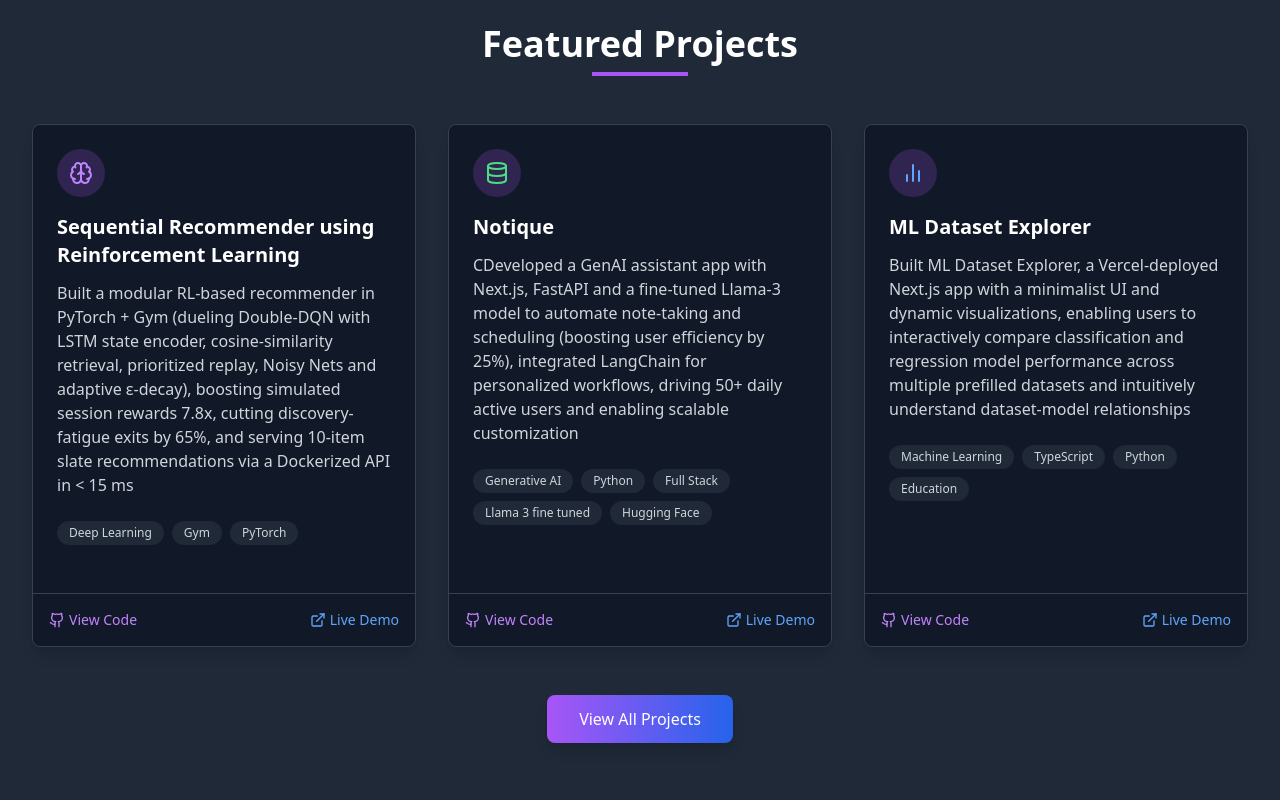
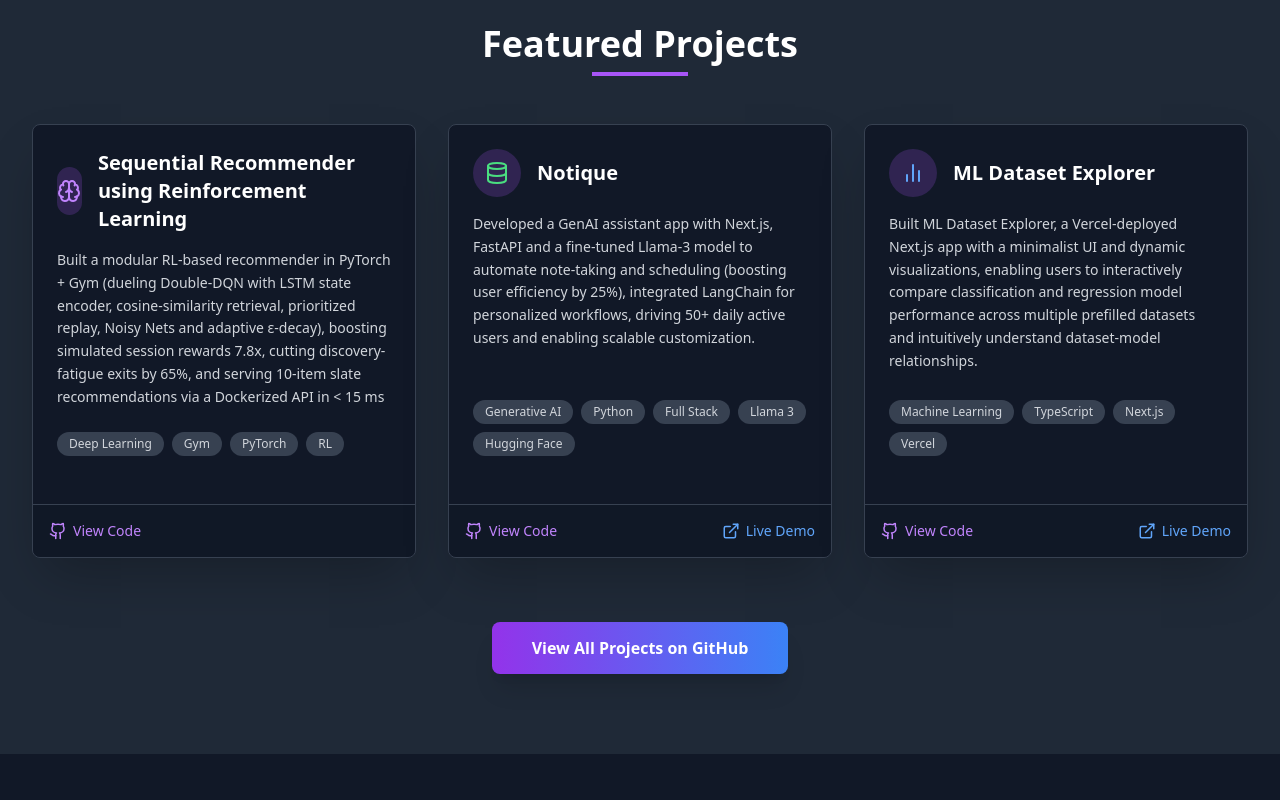
Before and after one commit to naitik2314/Portfolio-website, a React (Vite) app: page / in a window 1280 px wide. Shown: the part 2900-3700 px from the top of the page. Built offline with nearby package versions, Linux system fonts and the light colour scheme.

Commit message:
Update Projects.tsx

```diff
--- a/src/components/Projects.tsx
+++ b/src/components/Projects.tsx
@@ -8,45 +8,48 @@ import {
   DatabaseIcon,
 } from 'lucide-react'
 
+// Project data - ensure demoUrl is only present for projects that have a live demo
 const projects = [
   {
     title: 'Sequential Recommender using Reinforcement Learning',
     description:
       'Built a modular RL-based recommender in PyTorch + Gym (dueling Double-DQN with LSTM state encoder, cosine-similarity retrieval, prioritized replay, Noisy Nets and adaptive ε-decay), boosting simulated session rewards 7.8x, cutting discovery-fatigue exits by 65%, and serving 10-item slate recommendations via a Dockerized API in < 15 ms',
-    tags: ['Deep Learning', 'Gym', 'PyTorch'],
+    tags: ['Deep Learning', 'Gym', 'PyTorch', 'RL'],
     icon: <BrainIcon size={24} className="text-purple-400" />,
-    githubUrl: 'https://github.com/naitik2314/SequentialRecommender-RL', // Replace with actual project GitHub URL
+    githubUrl: 'https://github.com/naitik2314/SequentialRecommender-RL',
+    // No demoUrl for this project
   },
   {
-    title: 'Notique',
+    title: 'Notique', // This project has a demoUrl and should display the "Live Demo" link
     description:
-      'CDeveloped a GenAI assistant app with Next.js, FastAPI and a fine-tuned Llama-3 model to automate note-taking and scheduling (boosting user efficiency by 25%), integrated LangChain for personalized workflows, driving 50+ daily active users and enabling scalable customization',
-    tags: ['Generative AI', 'Python', 'Full Stack', 'Llama 3 fine tuned', 'Hugging Face'],
+      'Developed a GenAI assistant app with Next.js, FastAPI and a fine-tuned Llama-3 model to automate note-taking and scheduling (boosting user efficiency by 25%), integrated LangChain for personalized workflows, driving 50+ daily active users and enabling scalable customization.',
+    tags: ['Generative AI', 'Python', 'Full Stack', 'Llama 3', 'Hugging Face'],
     icon: <DatabaseIcon size={24} className="text-green-400" />,
-    githubUrl: 'https://github.com/naitik2314/Notique', // Replace with actual project GitHub URL
+    githubUrl: 'https://github.com/naitik2314/Notique',
+    demoUrl: 'https://notique.vercel.app/', // Demo URL is present
   },
   {
     title: 'ML Dataset Explorer',
     description:
-      'Built ML Dataset Explorer, a Vercel-deployed Next.js app with a minimalist UI and dynamic visualizations, enabling users to interactively compare classification and regression model performance across multiple prefilled datasets and intuitively understand dataset-model relationships',
-    tags: ['Machine Learning', 'TypeScript', 'Python', 'Education'],
+      'Built ML Dataset Explorer, a Vercel-deployed Next.js app with a minimalist UI and dynamic visualizations, enabling users to interactively compare classification and regression model performance across multiple prefilled datasets and intuitively understand dataset-model relationships.',
+    tags: ['Machine Learning', 'TypeScript', 'Next.js', 'Vercel'],
     icon: <BarChart2Icon size={24} className="text-blue-400" />,
-    githubUrl: 'https://github.com/naitik2314/ML-Dataset-Explorer', // Replace with actual project GitHub URL
-    demoUrl: 'https://ml-dataset-explorer.vercel.app/', // Replace with actual project demo URL
+    githubUrl: 'https://github.com/naitik2314/ML-Dataset-Explorer',
+    demoUrl: 'https://ml-dataset-explorer.vercel.app/', // This project has a demo URL
   },
 ]
 
 const Projects = () => {
   const ref = useRef(null)
   const isInView = useInView(ref, {
-    once: false,
-    amount: 0.2,
+    once: false, // Animation triggers every time it comes into view
+    amount: 0.2, // Trigger animation when 20% of the element is visible
   })
 
   const GITHUB_PROFILE_URL = 'https://github.com/naitik2314'; // Your GitHub profile URL
 
   return (
-    <section id="projects" className="py-20 bg-gray-800">
+    <section id="projects" className="py-20 bg-gray-800 text-white">
       <div className="container mx-auto px-4 sm:px-6 lg:px-8">
         <motion.div
           initial={{
@@ -66,7 +69,7 @@ const Projects = () => {
           }}
           ref={ref}
         >
-          <h2 className="text-3xl md:text-4xl font-bold mb-2 text-center text-white"> {/* Ensured text is visible */}
+          <h2 className="text-3xl md:text-4xl font-bold mb-2 text-center">
             Featured Projects
           </h2>
           <div className="w-24 h-1 bg-purple-500 mx-auto mb-12"></div>
@@ -93,71 +96,88 @@ const Projects = () => {
                   duration: 0.5,
                   delay: index * 0.2,
                 }}
-                className="bg-gray-900 rounded-lg overflow-hidden shadow-lg border border-gray-700 hover:border-purple-500/50 transition-all duration-300 flex flex-col h-full"
+                className="bg-gray-900 rounded-lg overflow-hidden shadow-2xl border border-gray-700 hover:border-purple-500/70 transition-all duration-300 flex flex-col h-full group"
               >
-                <div className="p-6">
-                  <div className="w-12 h-12 rounded-full bg-purple-500/20 flex items-center justify-center mb-4">
+                {/* Project content container */}
+                <div className="p-6 flex flex-col flex-grow">
+                  <div className="flex items-center mb-4">
+                    <div className="w-12 h-12 rounded-full bg-purple-500/20 flex items-center justify-center mr-4 group-hover:scale-110 transition-transform duration-300">
                       {project.icon}
                     </div>
-                  <h3 className="text-xl font-bold mb-3 text-white">
+                    <h3 className="text-xl font-bold text-white">
                       {project.title}
                     </h3>
-                  <p className="text-gray-300 mb-6 flex-grow">
+                  </div>
+                  <p className="text-gray-300 text-sm mb-6 flex-grow leading-relaxed">
                     {project.description}
                   </p>
                   <div className="flex flex-wrap gap-2 mb-6">
                     {project.tags.map((tag, i) => (
                       <span
                         key={i}
-                        className="px-3 py-1 bg-gray-800 text-gray-300 text-xs rounded-full"
+                        className="px-3 py-1 bg-gray-700 text-gray-300 text-xs rounded-full font-medium"
                       >
                         {tag}
                       </span>
                     ))}
                   </div>
                 </div>
-                <div className="border-t border-gray-700 p-4 flex justify-between mt-auto"> {/* Added mt-auto to push links to the bottom */}
+
+                {/* Links container - pushed to the bottom */}
+                <div className="border-t border-gray-700 mt-auto p-4 flex justify-between items-center bg-gray-900/50">
+                  {/* GitHub Link - rendered if githubUrl exists */}
+                  {project.githubUrl && (
                      <a
                         href={project.githubUrl}
                         target="_blank"
                         rel="noopener noreferrer"
-                    className="text-purple-400 hover:text-purple-300 flex items-center gap-1 text-sm"
+                        className="text-purple-400 hover:text-purple-300 flex items-center gap-1.5 text-sm font-medium transition-colors duration-300"
+                        aria-label={`View code for ${project.title} on GitHub`}
                      >
-                    <GithubIcon size={16} />
+                        <GithubIcon size={18} />
                         <span>View Code</span>
                      </a>
+                  )}
+
+                  {/* Live Demo Link - conditionally rendered if demoUrl exists */}
+                  {project.demoUrl && (
                     <a
                       href={project.demoUrl}
                       target="_blank"
                       rel="noopener noreferrer"
-                    className="text-blue-400 hover:text-blue-300 flex items-center gap-1 text-sm"
+                      className="text-blue-400 hover:text-blue-300 flex items-center gap-1.5 text-sm font-medium transition-colors duration-300"
+                      aria-label={`View live demo for ${project.title}`}
                     >
-                    <ExternalLinkIcon size={16} />
+                      <ExternalLinkIcon size={18} />
                       <span>Live Demo</span>
                     </a>
+                  )}
+                  {/* If only githubUrl is present, it will be on the left.
+                    If only demoUrl is present (hypothetically), it would be on the left.
+                    If both are present, justify-between will space them out.
+                    If neither is present, this div will still render but be empty.
+                  */}
                 </div>
               </motion.div>
             ))}
           </div>
-          <div className="text-center mt-12">
+          <div className="text-center mt-16">
             <a
               href={GITHUB_PROFILE_URL}
               target="_blank"
               rel="noopener noreferrer"
-              // The button itself doesn't need to be an interactive element if wrapped by an anchor
-              // but Framer Motion works well with 'a' tags directly too if you prefer.
-              // For simplicity here, the anchor wraps the styled button-like div or motion.div.
             >
-              <motion.div // Changed button to motion.div to be a styled block inside the anchor
+              <motion.div
                 whileHover={{
                   scale: 1.05,
+                  boxShadow: "0px 0px 15px rgba(128, 90, 213, 0.5)",
                 }}
                 whileTap={{
                   scale: 0.95,
                 }}
-                className="inline-block bg-gradient-to-r from-purple-500 to-blue-600 text-white py-3 px-8 rounded-lg font-medium shadow-lg hover:shadow-purple-500/30 transition-all duration-300 cursor-pointer"
+                className="inline-block bg-gradient-to-r from-purple-600 to-blue-500 text-white py-3.5 px-10 rounded-lg font-semibold shadow-xl hover:from-purple-500 hover:to-blue-400 transition-all duration-300 cursor-pointer text-base"
               >
-                View All Projects
+                View All Projects on GitHub
               </motion.div>
             </a>
           </div>
```
Lines whose indentation alone changed are shown as unchanged.
